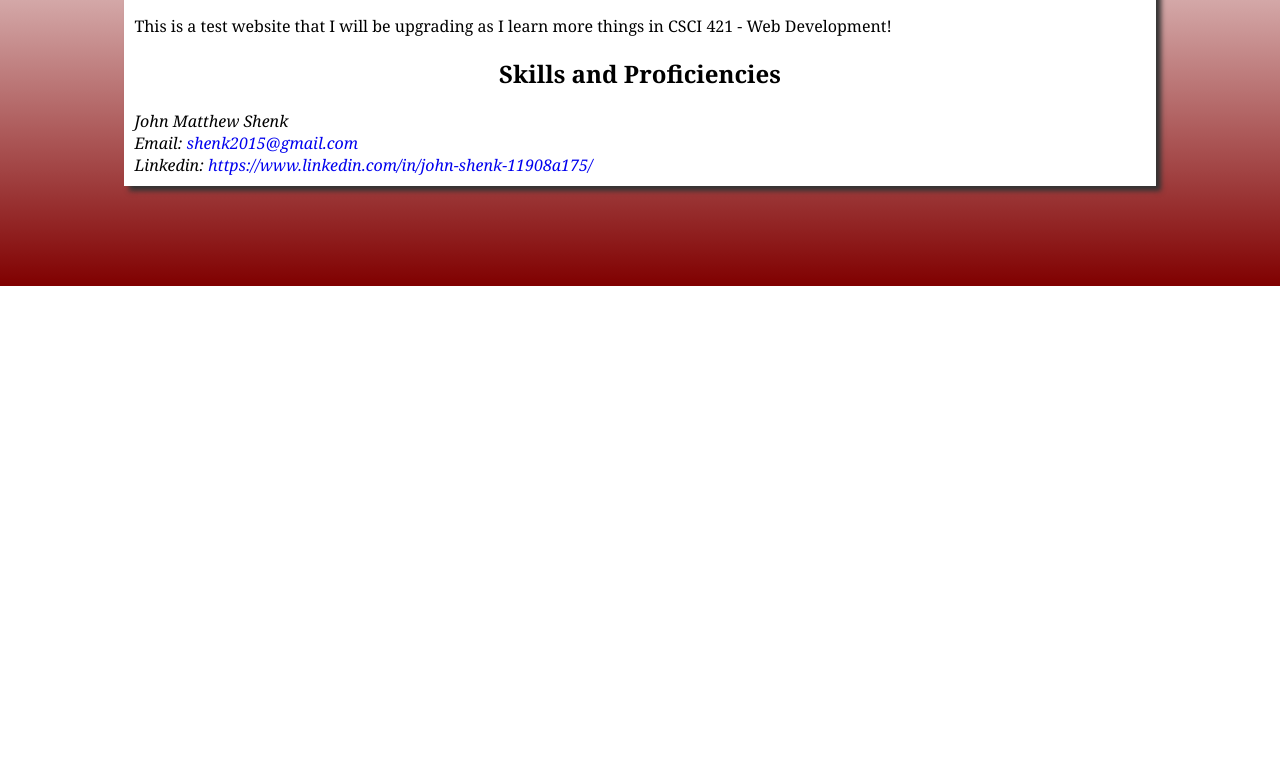
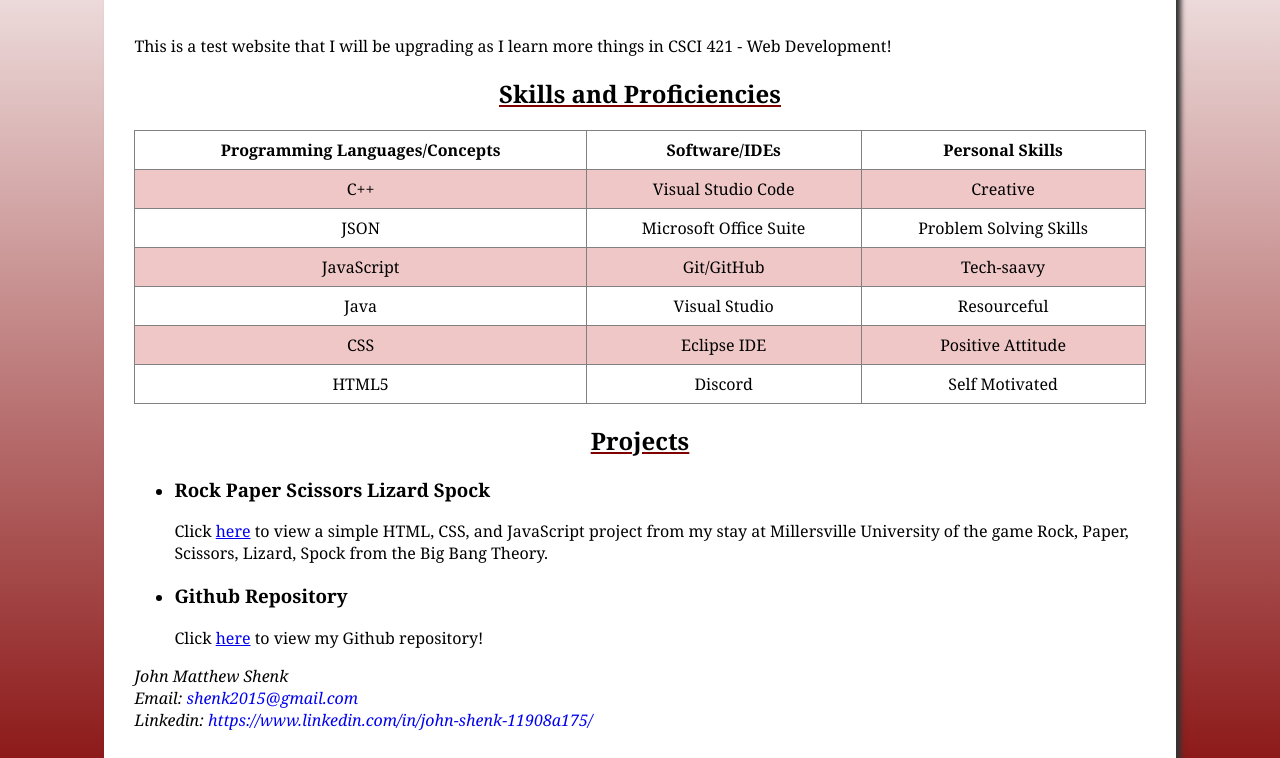
Before and after one commit to Jn-Mw-Sk/johnmshenk.github.io, a plain HTML site: page skills.html in a window 1280 px wide. Shown: the part 149-907 px from the top of the page. Before the commit the page ends 800 px from the top, so only its background shows below. Drawn offline with Linux system fonts and the light colour scheme.

Commit message:
Made a whole lotta' changes
Made a bunch of changes , including:
- Adding images of the places I worked in the Experience Page
- Added a table in the Skills page featuring some of my skills
-Added link in the skills page leading to a project and my github page

```diff
--- a/mogavillage.js
+++ b/mogavillage.js
@@ -0,0 +1 @@
+// Don't know what to include here at the moment...
--- a/skills.html
+++ b/skills.html
@@ -20,7 +20,64 @@
         <p>
             This is a test website that I will be upgrading as I learn more things in CSCI 421 - Web Development!<br>
         </p>
-        <h2 class = "skills">Skills and Proficiencies</h2>
+        <h2 class = "skills title">Skills and Proficiencies</h2>
+        <div class = "tableArea">
+            <table class = "skillTable">
+                <tr>
+                    <th>Programming Languages/Concepts</th>
+                    <th>Software/IDEs</th>
+                    <th>Personal Skills</th>
+                </tr>
+                <tr>
+                    <td>C++</td>
+                    <td>Visual Studio Code</td>
+                    <td>Creative</td>
+                </tr>
+                <tr>
+                    <td>JSON</td>
+                    <td>Microsoft Office Suite</td>
+                    <td>Problem Solving Skills</td>
+                </tr>
+                <tr>
+                    <td>JavaScript</td>
+                    <td>Git/GitHub</td>
+                    <td>Tech-saavy</td>
+                </tr>
+                <tr>
+                    <td>Java</td>
+                    <td>Visual Studio</td>
+                    <td>Resourceful</td>
+                </tr>
+                <tr>
+                    <td>CSS</td>
+                    <td>Eclipse IDE</td>
+                    <td>Positive Attitude</td>
+                </tr>
+                <tr>
+                    <td>HTML5</td>
+                    <td>Discord</td>
+                    <td>Self Motivated</td>
+                </tr>
+            </table>
+        </div>
+        <h2 class = "projects title">Projects</h2>
+        <ul>
+            <li>
+                <h3>Rock Paper Scissors Lizard Spock</h3>
+                <p class = "rpslsLink">Click <a href="https://jn-mw-sk.github.io/JMSrockpaperscissorslizardspock.github.io/" target = "_blank">here</a>
+                    to view a simple HTML, CSS, and JavaScript project from my stay at Millersville University of
+                    the game Rock, Paper, Scissors, Lizard, Spock from the Big Bang Theory.
+                </p>
+            </li>
+            <li>
+                <h3>Github Repository</h3>
+                <p class = "githubLink">Click <a href="https://github.com/Jn-Mw-Sk" target = "_blank">here</a>
+                    to view my Github repository!
+                </p>
+            </li>
+        </ul>
+
+
         <footer>
             <i>
                 John Matthew Shenk<br>
--- a/valHabar.css
+++ b/valHabar.css
@@ -1,3 +1,5 @@
+/*** GENERAL STYLING ***/
+
 header .name {
     /* Make my name my favorite color :) */
     color: maroon;
@@ -11,8 +13,34 @@ body{
     background-repeat: no-repeat;
 }
 
-h2 {
+#wrapper{
+    background-color: white;
+    width: 80%;
+    margin-bottom: 100px;
+    margin-right: auto;
+    margin-left: auto;
+    box-shadow: 5px 5px 5px #333333;
+    padding: 30px;
+}
+
+nav{
     text-align: center;
+}
+
+nav a{
+    /*Get rid of automatic underlines from links*/
+    text-decoration: none;
+}
+
+.title {
+    text-align: center;
+    text-decoration: solid maroon underline;
+}
+
+.occupation {
+    text-align: center;
+    font-weight:lighter;
+    text-decoration: double underline;
 }
 
 .me{
@@ -21,33 +49,55 @@ h2 {
     float: right;
 }
 
+/*** WORK EXPERIENCE PICTURES ***/
+
 .RLC{
-    width:100px;
-    height:200px;
-    float:right;
+    width:200px;
+    height:250px;
+    position: absolute;
+    right: 270px;
+    top: 200px;
 }
 
-#wrapper{
-    background-color: white;
-    width: 80%;
-    margin-bottom: 100px;
-    margin-right: auto;
-    margin-left: auto;
-    box-shadow: 5px 5px 5px #333333;
-    padding: 10px;
-
+.anchor {
+    width:100px;
+    height:150px;
+    position: absolute;
+    right: 310px;
+    top: 450px;
 }
 
-nav{
+.cola {
+    width:250px;
+    height:100px;
+    position: absolute;
+    right: 250px;
+    top: 710px;
+}
+
+/*** SKILL TABLE ***/
+
+.skillTable{
+    width:100%;
+    border-collapse: collapse;
     text-align: center;
 }
 
+td, th {
+    border: 1px solid gray;
+    padding: 8px;
+}
 
-nav a{
-    /*Get rid of automatic underlines from links*/
-    text-decoration: none;
-}
+tr:nth-child(even) {
+    background-color: #efc7c7;
+  }
+
+/*** FOOTER ***/
 
 .contact{
     text-decoration: none;
 }
+
+.contact:hover {
+    text-decoration: underline;
+}
```
Also changed, not shown: education.html (+1 -1 lines), experience.html (+7 -5 lines), index.html (+1 -1 lines).
